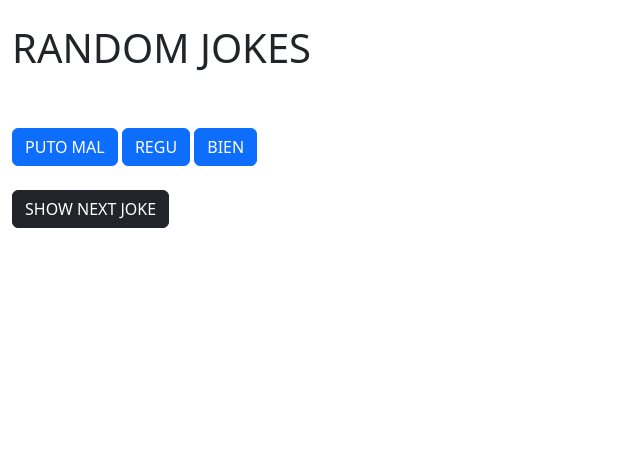
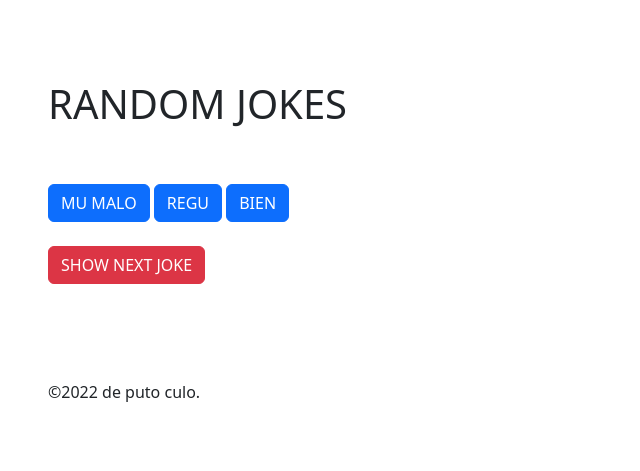
Before and after one commit to jqm75/JS3-TypeScript-API, a website: page index.html in a window 1280 px wide. Shown: the whole page, without its empty margins (0-640 px from the left). Drawn offline with Linux system fonts and the light colour scheme.

Commit message:
Start HTML Design

```diff
--- a/index.html
+++ b/index.html
@@ -9,29 +9,31 @@
 </head>
 <body>
 
-    <header  id="weather" class="d-flex row justify-content-start h-25 w-25">
-        <div class="col-6"><img id="imgWeather" src="" alt=""></div>
-        <h4 class="col-3" id="txtWeather"></h4>
+    <header  id="weather" class="d-flex container-fluid">
+        <span class="col-3 img-fluid pl-2"><img id="imgWeather" src="" alt="">
+            <h4 class="col-9" id="txtWeather"></h4>
+        </span>
+
     </header>
 
-    <div id="main-section" class="container row justify-content-center">
-        <section id="main-content" class="col-12 w-100">
+    <main>
+        <section id="main-content" class="col-12 w-100 p-5">
             <h1>RANDOM JOKES</h1><br>
 
             <div id="joke"></div><br>
 
-            <button class="btn btnScore btn-primary" data-score="1" id="score1">PUTO MAL</button>
+            <button class="btn btnScore btn-primary" data-score="1" id="score1">MU MALO</button>
             <button class="btn btnScore btn-primary" data-score="2" id="score2">REGU</button>
             <button class="btn btnScore btn-primary" data-score="3" id="score3">BIEN</button><br><br>
 
-            <input class="btn btn-dark" type="button" value="SHOW NEXT JOKE" onclick="callRandomJoke()">
+            <input class="btn btn-danger" type="button" value="SHOW NEXT JOKE" onclick="callRandomJoke()">
         </section>
-    </div>
+    </main>
 
 
-<!--     <footer id="footer">
-        <p>©2022</p>
-    </footer> -->
+    <footer id="footer" class=" container-fluid align- p-5">
+        <p>©2022 de puto culo.</p>
+    </footer>
 
     <script src="./build/app.js"></script>
 </body>
```
Also changed, not shown: sass/style.scss (+3 -6 lines), README.md.
